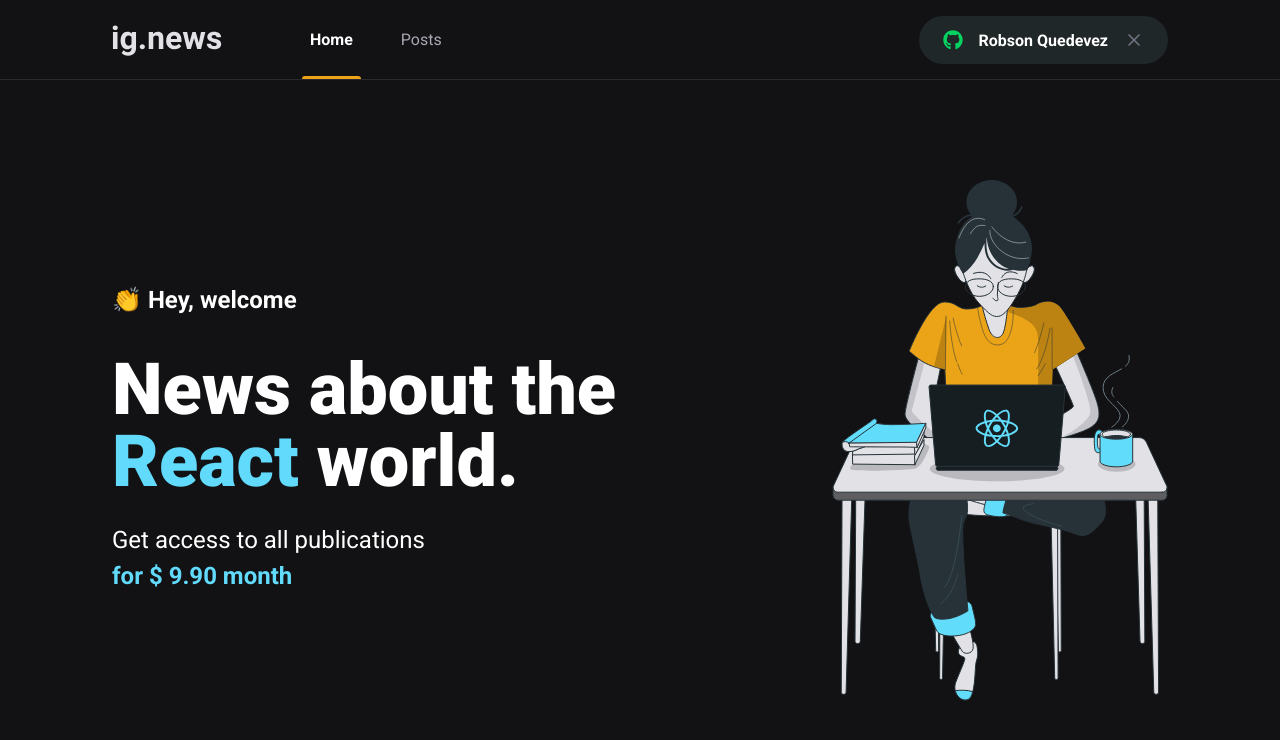
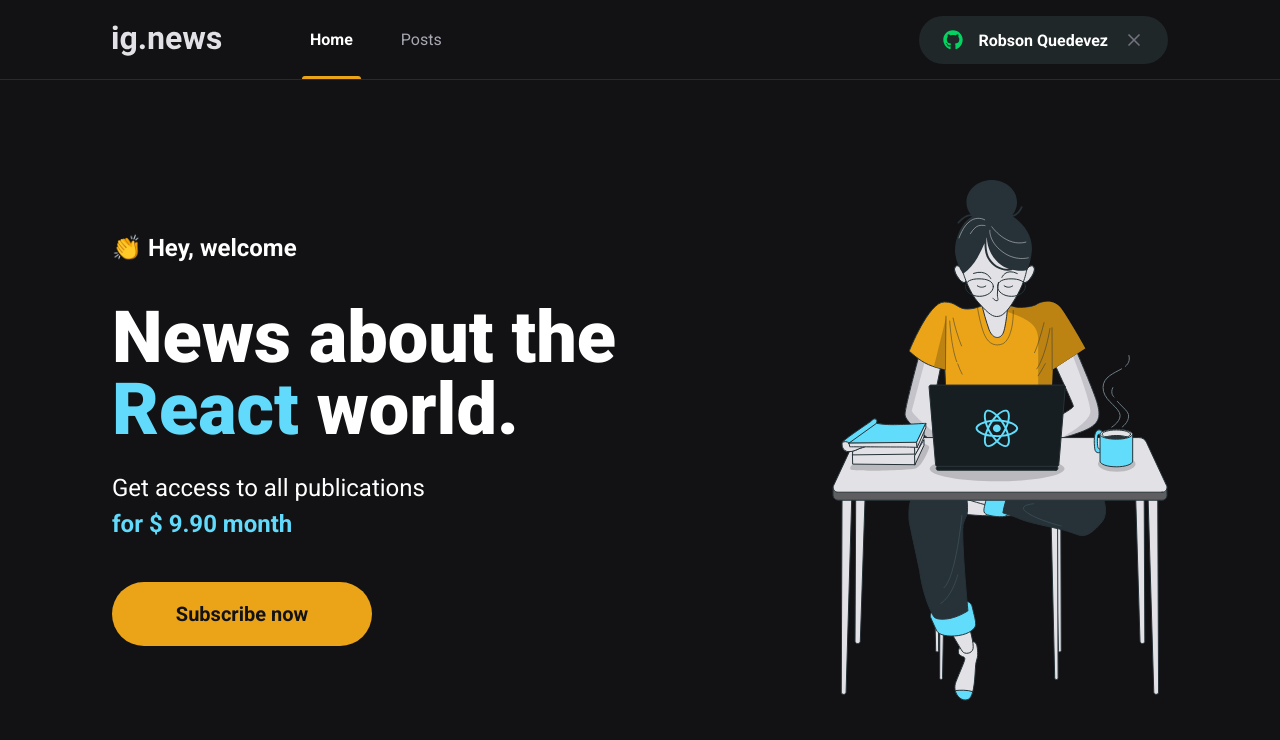
Before and after one commit to robsonquedevez/ignews, a Next.js app: page / in a window 1280 px wide. Shown: the top 740 px of the page. Built offline with nearby package versions, Linux system fonts and the light colour scheme.

Commit message:
Created component SubscribeButtom

```diff
--- /dev/null
+++ b/src/components/SubscribeButton/index.tsx
@@ -0,0 +1,12 @@
+import styles from './styles.module.scss';
+
+export function SubscribeButton() {
+    return (
+        <button
+            type="button"
+            className={styles.subscribeButton}
+        >
+            Subscribe now
+        </button>
+    )
+}
--- /dev/null
+++ b/src/components/SubscribeButton/styles.module.scss
@@ -0,0 +1,18 @@
+.subscribeButton {
+    width: 260px;
+    height: 4rem;
+    border: 0;
+    border-radius: 2rem;
+    background-color: var(--yellow-500);
+    color: var(--gray-900);
+    font-size: 1.25rem;
+    font-weight: bold;
+    display: flex;
+    align-items: center;
+    justify-content: center;
+    transition: filter 0.2s;
+
+    &:hover {
+        filter: brightness(0.8);
+    }
+}
--- a/src/pages/home.module.scss
+++ b/src/pages/home.module.scss
@@ -37,4 +37,8 @@
             font-weight: bold;
         }
     }
+
+    button {
+        margin-top: 2.5rem;
+    }
 }
--- a/src/pages/index.tsx
+++ b/src/pages/index.tsx
@@ -1,4 +1,5 @@
 import Head from 'next/head';
+import { SubscribeButton } from '../components/SubscribeButton';
 
 import styles from './home.module.scss';
 
@@ -16,6 +17,7 @@
             Get access to all publications <br />
             <span>for $ 9.90 month</span>
           </p>
+          <SubscribeButton />
         </section>
         <img src="/images/avatar.svg" alt="Girl coding" />
       </main>
```
